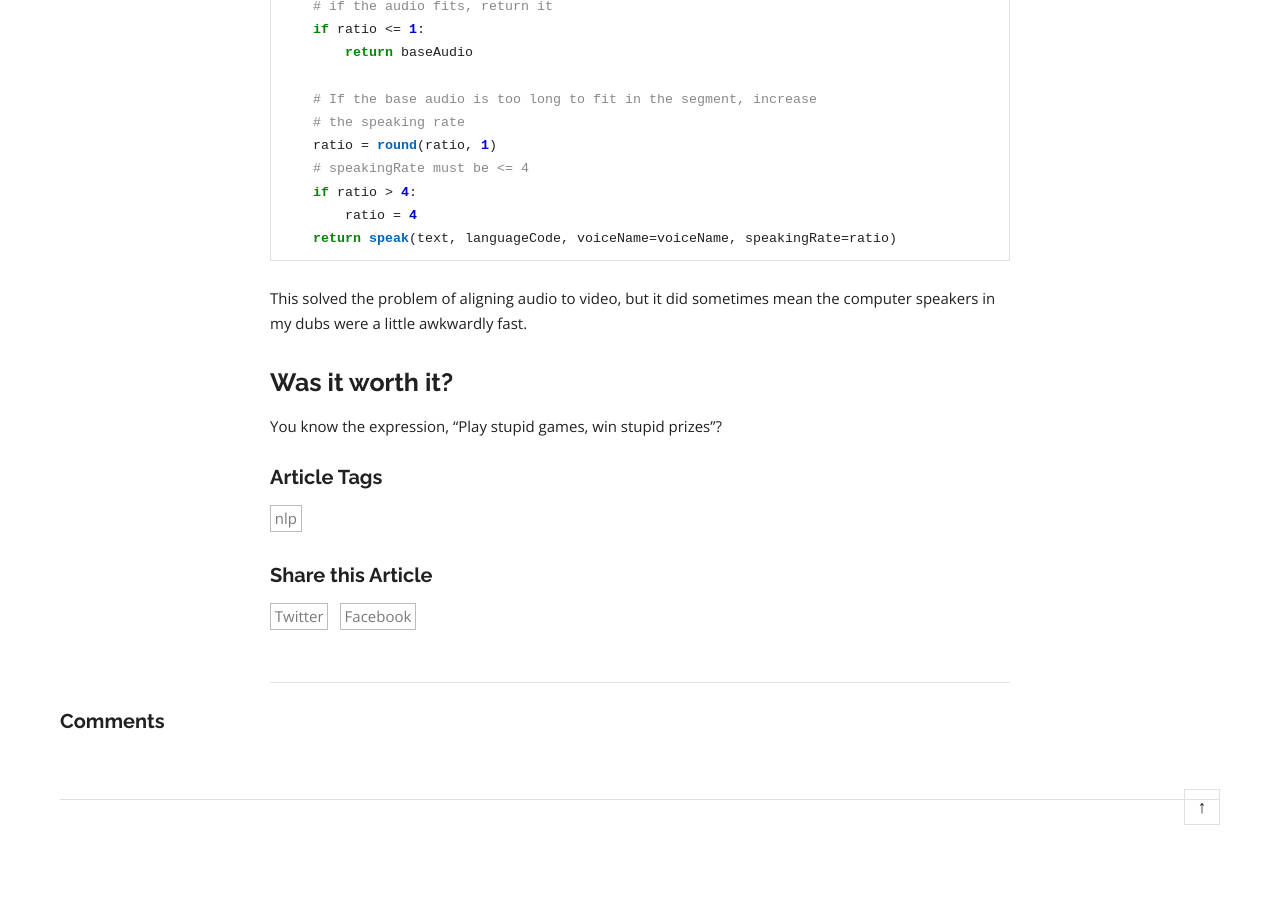
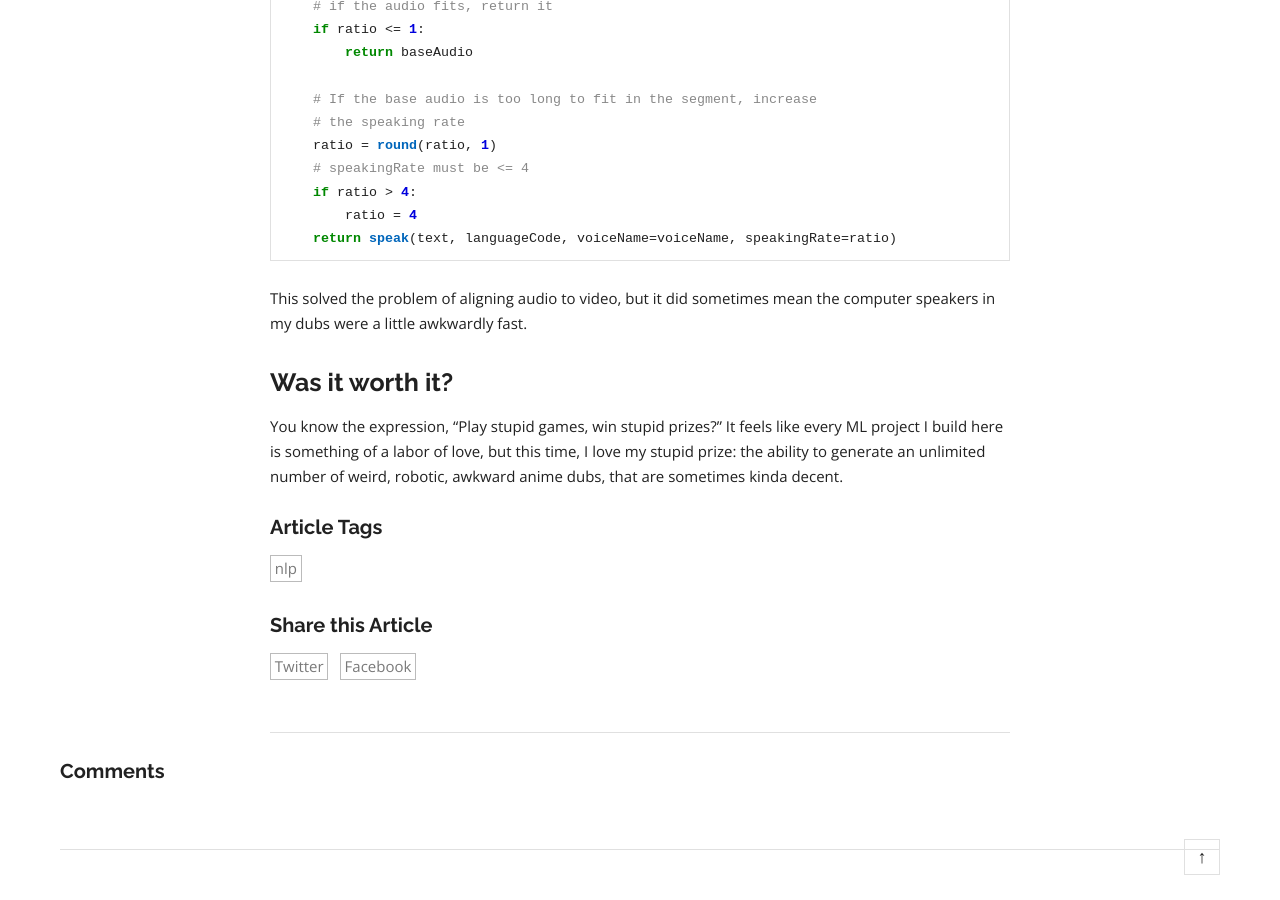
Before and after one commit to dalequark/daleonai, a Jekyll site: the page built from _posts/2021-02-02-ai-dubs-over-subs-translating-and-dubbing-videos-with-ai.md, in a window 1280 px wide and 900 px high, scrolled down 8714 px. Built offline with Jekyll 4.4.1, drawn with Linux system fonts in a browser that asks for light colours; some web fonts are replaced; a script that is not in the unit is left out; comment, search, counter and statistics services are not loaded; before the commit the page ends 9564 px from its top, so only the background shows below that.

Commit message:
Update Blog “2021-02-02-ai-dubs-over-subs-translating-and-dubbing-videos-with-ai”

```diff
--- a/_posts/2021-02-02-ai-dubs-over-subs-translating-and-dubbing-videos-with-ai.md
+++ b/_posts/2021-02-02-ai-dubs-over-subs-translating-and-dubbing-videos-with-ai.md
@@ -256,4 +256,4 @@ This solved the problem of aligning audio to video, but it did sometimes mean th
 
 ## Was it worth it?
 
-You know the expression, "Play stupid games, win stupid prizes"?
+You know the expression, "Play stupid games, win stupid prizes?" It feels like every ML project I build here is something of a labor of love, but this time, I love my stupid prize: the ability to generate an unlimited number of weird, robotic, awkward anime dubs, that are sometimes kinda decent.
```
